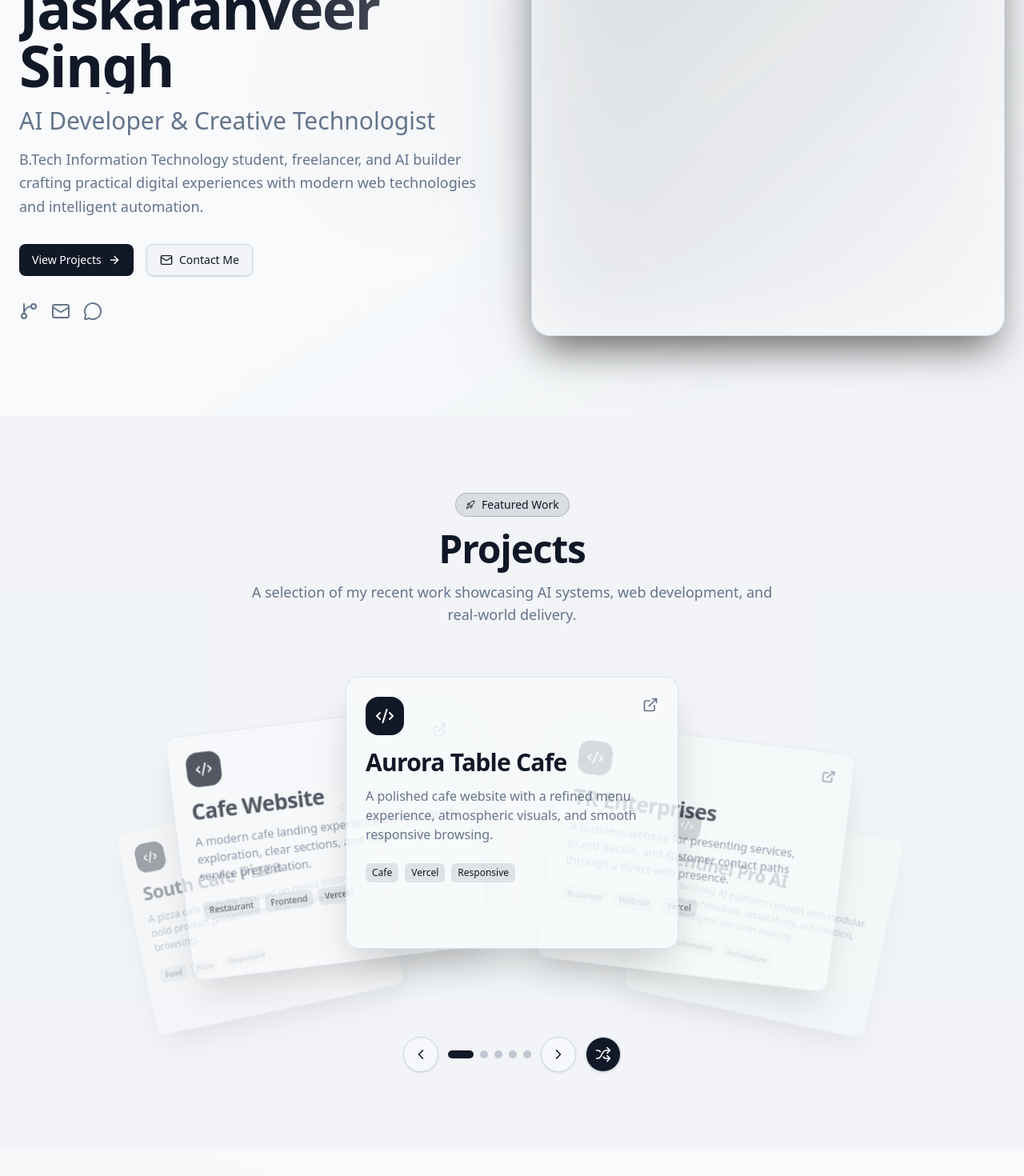
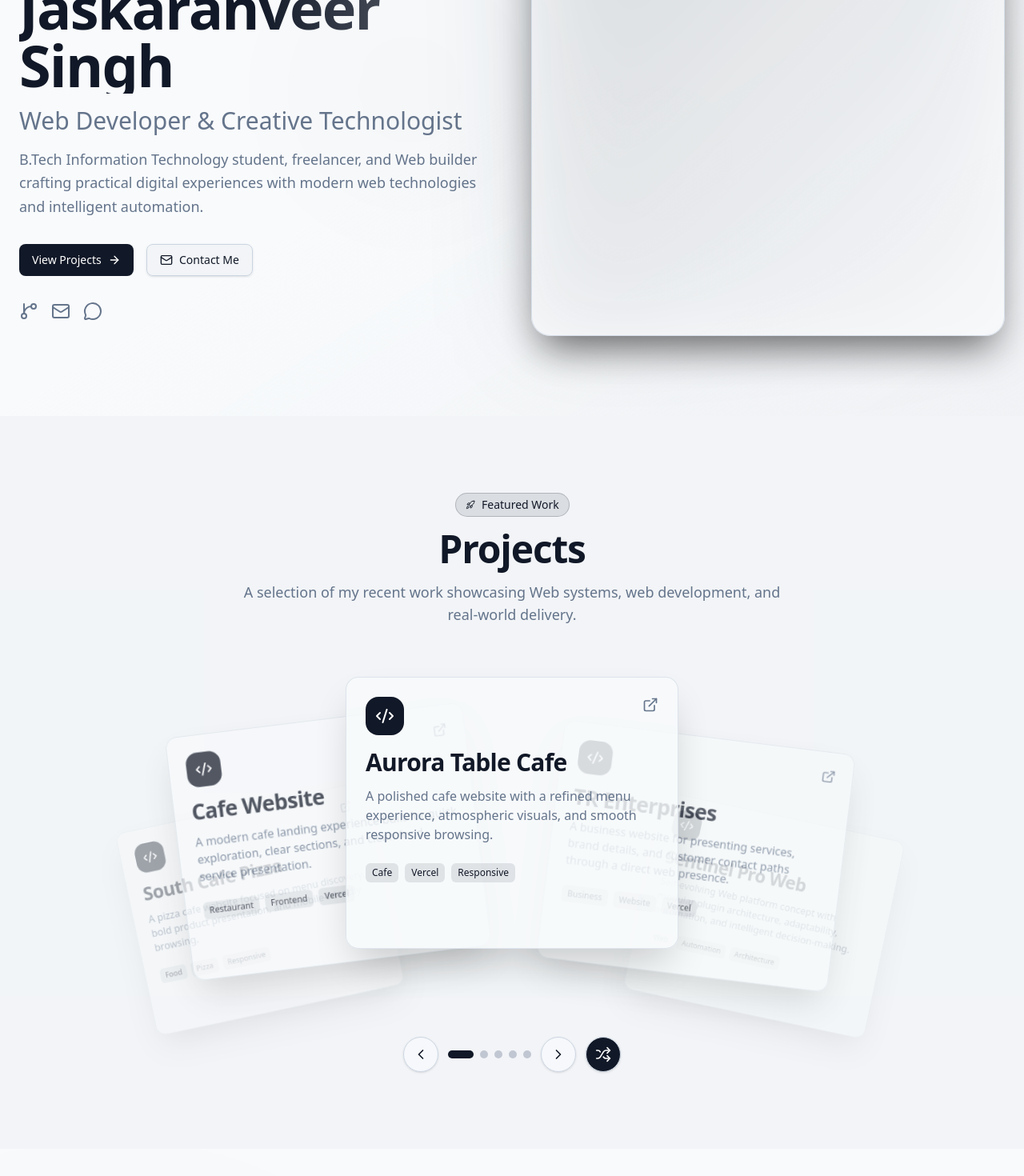
Before and after one commit to Jassie-Dot/portfolio, a React app: page / in a window 1280 px wide. Shown: the part 280-1750 px from the top of the page at 80% size. Built offline with nearby package versions, Linux system fonts and the light colour scheme; the HTML template or start-up script is replaced by a standard one.

Commit message:
Update AI to Web globally

```diff
--- a/src/App.tsx
+++ b/src/App.tsx
@@ -112,10 +112,10 @@ const projects: Project[] = [
     href: 'https://south-cafe-pizza.vercel.app/',
   },
   {
-    title: 'Sentinel Pro AI',
+    title: 'Sentinel Pro Web',
     description:
-      'Self-evolving AI platform concept with modular plugin architecture, adaptability, automation, and intelligent decision-making.',
-    tags: ['AI', 'Automation', 'Architecture'],
+      'Self-evolving Web platform concept with modular plugin architecture, adaptability, automation, and intelligent decision-making.',
+    tags: ['Web', 'Automation', 'Architecture'],
   },
 ]
 
@@ -129,7 +129,7 @@ const skills = [
   'CSS3',
   'Responsive Design',
   'Frontend Development',
-  'AI Development',
+  'Web Development',
   'Prompt Engineering',
   'Plugin-Based Systems',
   'Automation Systems',
@@ -146,21 +146,21 @@ const experiences: Experience[] = [
     period: 'Current',
     org: 'Online clients and independent projects',
     description:
-      'Delivered technology solutions for clients through web development, AI solutions, digital projects, requirement gathering, and implementation.',
+      'Delivered technology solutions for clients through web development, Web solutions, digital projects, requirement gathering, and implementation.',
   },
   {
     title: 'B.Tech Information Technology',
     period: '2nd Year',
     org: 'Guru Nanak Dev Engineering College, Ludhiana',
     description:
-      'Building a strong foundation in software development, AI systems, web technologies, and practical engineering problem solving.',
+      'Building a strong foundation in software development, Web systems, web technologies, and practical engineering problem solving.',
   },
   {
-    title: 'AI Product Builder',
+    title: 'Web Product Builder',
     period: 'Ongoing',
-    org: 'Sentinel Pro AI and automation prototypes',
+    org: 'Sentinel Pro Web and automation prototypes',
     description:
-      'Designing practical AI tools, automation flows, assistant concepts, and user-facing experiments with a shipping mindset.',
+      'Designing practical Web tools, automation flows, assistant concepts, and user-facing experiments with a shipping mindset.',
   },
 ]
 
@@ -308,7 +308,7 @@ function App() {
           <Section
             eyebrow="Featured Work"
             title="Projects"
-            description="A selection of my recent work showcasing AI systems, web development, and real-world delivery."
+            description="A selection of my recent work showcasing Web systems, web development, and real-world delivery."
             muted
           >
             <ProjectShowcase transition={transition} />
@@ -325,7 +325,7 @@ function App() {
           <Section
             eyebrow="Technical Expertise"
             title="Skills & Technologies"
-            description="Comfortable across programming, frontend development, AI workflows, automation, and shipping tools."
+            description="Comfortable across programming, frontend development, Web workflows, automation, and shipping tools."
           >
             <motion.div
               variants={container}
@@ -713,10 +713,10 @@ function Hero({
                 </motion.span>
               </motion.h1>
               <motion.p variants={fadeUp} transition={transition} className="text-xl font-light text-muted-foreground sm:text-2xl md:text-3xl">
-                AI Developer & Creative Technologist
+                Web Developer & Creative Technologist
               </motion.p>
               <motion.p variants={fadeUp} transition={transition} className="max-w-xl text-lg leading-relaxed text-muted-foreground">
-                B.Tech Information Technology student, freelancer, and AI builder crafting practical
+                B.Tech Information Technology student, freelancer, and Web builder crafting practical
                 digital experiences with modern web technologies and intelligent automation.
               </motion.p>
             </motion.div>
@@ -765,7 +765,7 @@ function Hero({
             <div className="absolute inset-4 rounded-3xl bg-gradient-to-br from-primary/20 to-transparent blur-3xl lg:inset-0" />
             <div
               role="img"
-              aria-label="Interactive AI robot scene"
+              aria-label="Interactive Web robot scene"
               className="relative h-full overflow-hidden rounded-3xl border border-border/70 bg-background/60 shadow-2xl shadow-black/40 backdrop-blur-xl lg:shadow-black/60"
             >
               {canLoadSpline ? (
```
